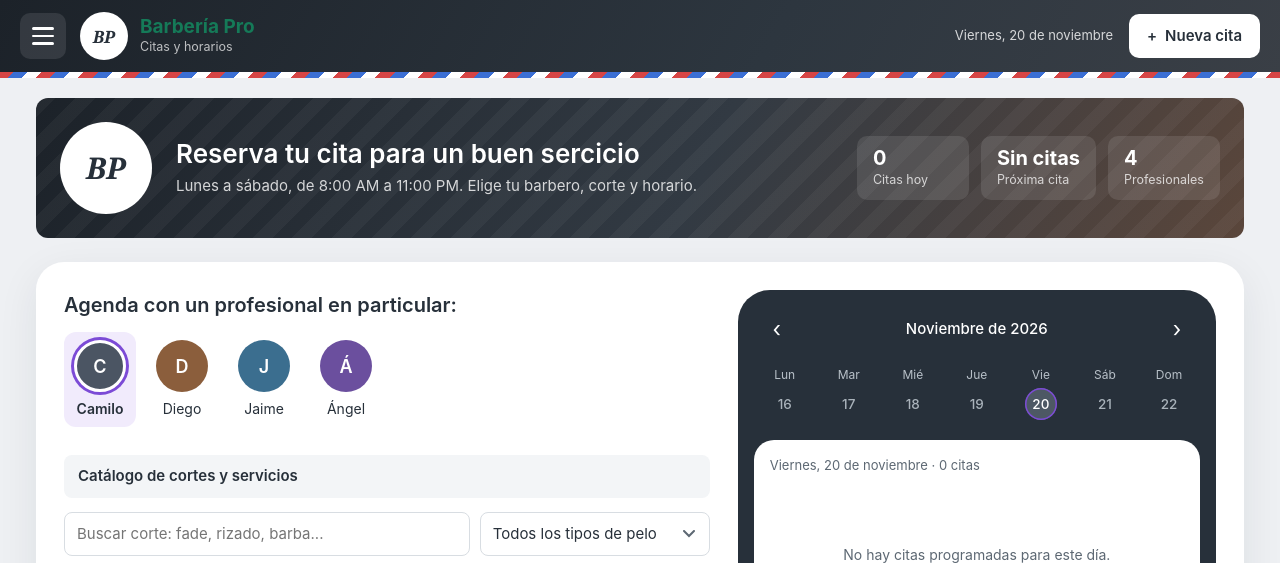
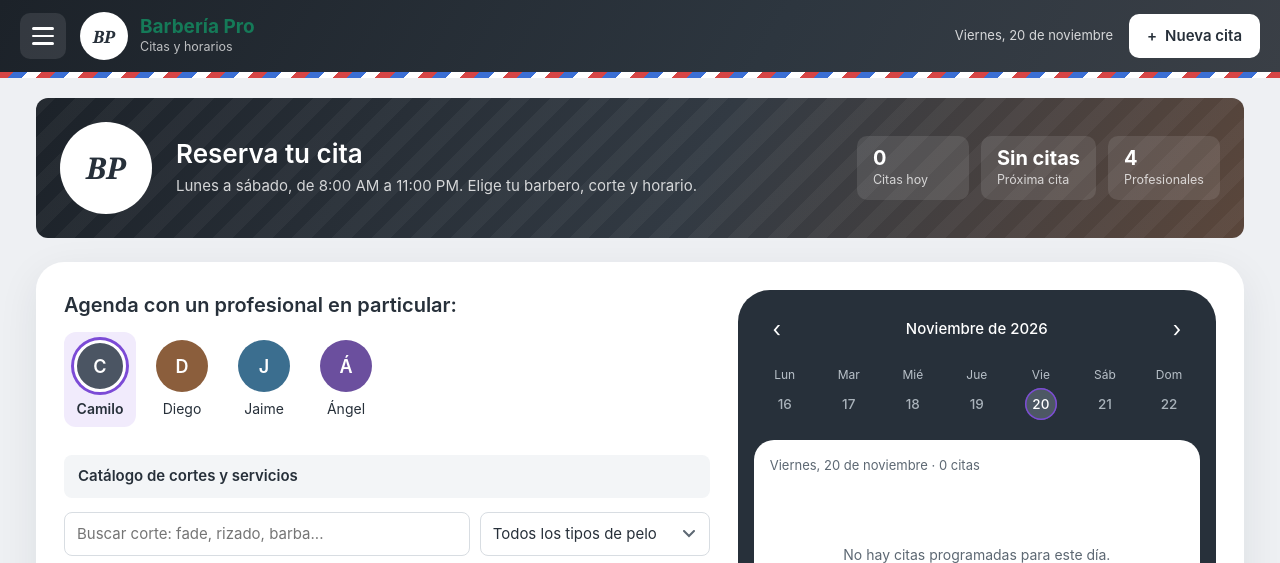
Before and after one commit to julonlondres-hash/barberia-has, a plain HTML site: page index.html in a window 1280 px wide. Shown: the top 563 px of the page. Drawn offline with nearby package versions, Linux system fonts and the light colour scheme; no server answers.

Commit message:
Actualizar página

```diff
--- a/index.html
+++ b/index.html
@@ -73,7 +73,7 @@
     <section class="portada">
       <div class="logo logo--grande js-logo" aria-hidden="true"></div>
       <div class="portada__texto">
-        <h2 class="portada__titulo">Reserva tu cita para un buen sercicio</h2>
+        <h2 class="portada__titulo">Reserva tu cita</h2>
         <p class="portada__descripcion">Lunes a sábado, de 8:00 AM a 11:00 PM. Elige tu barbero, corte y horario.</p>
       </div>
       <div class="portada__datos">
```
